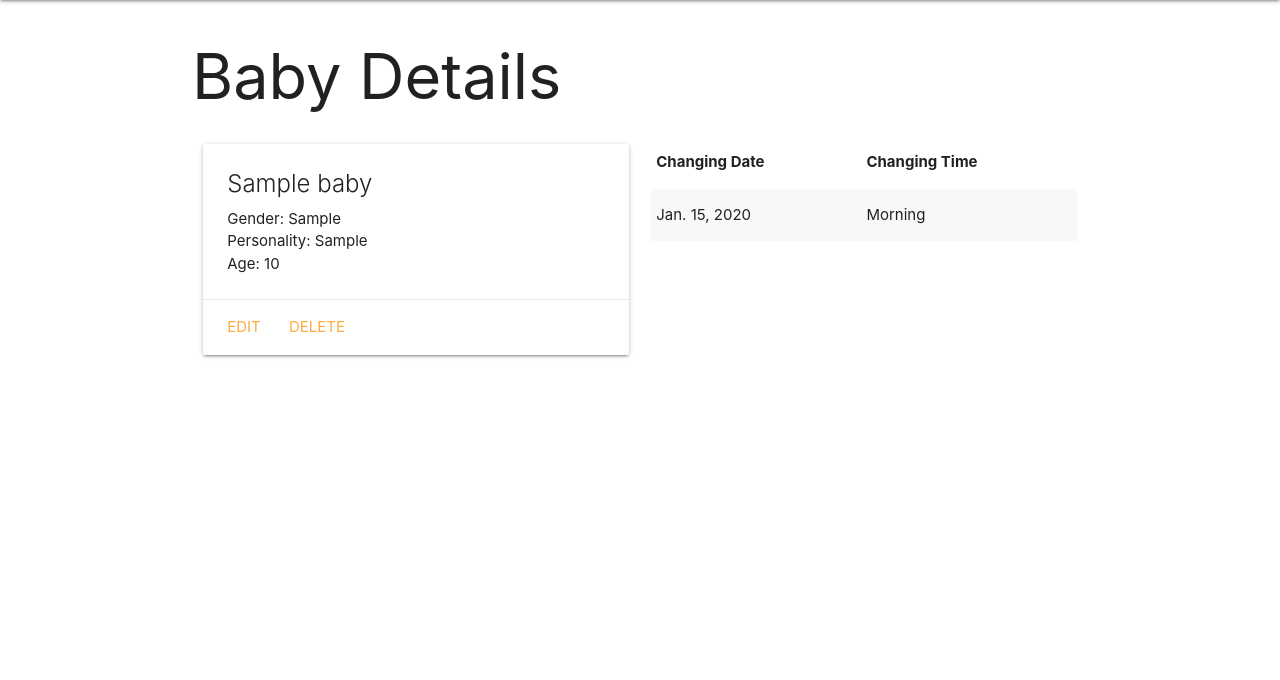
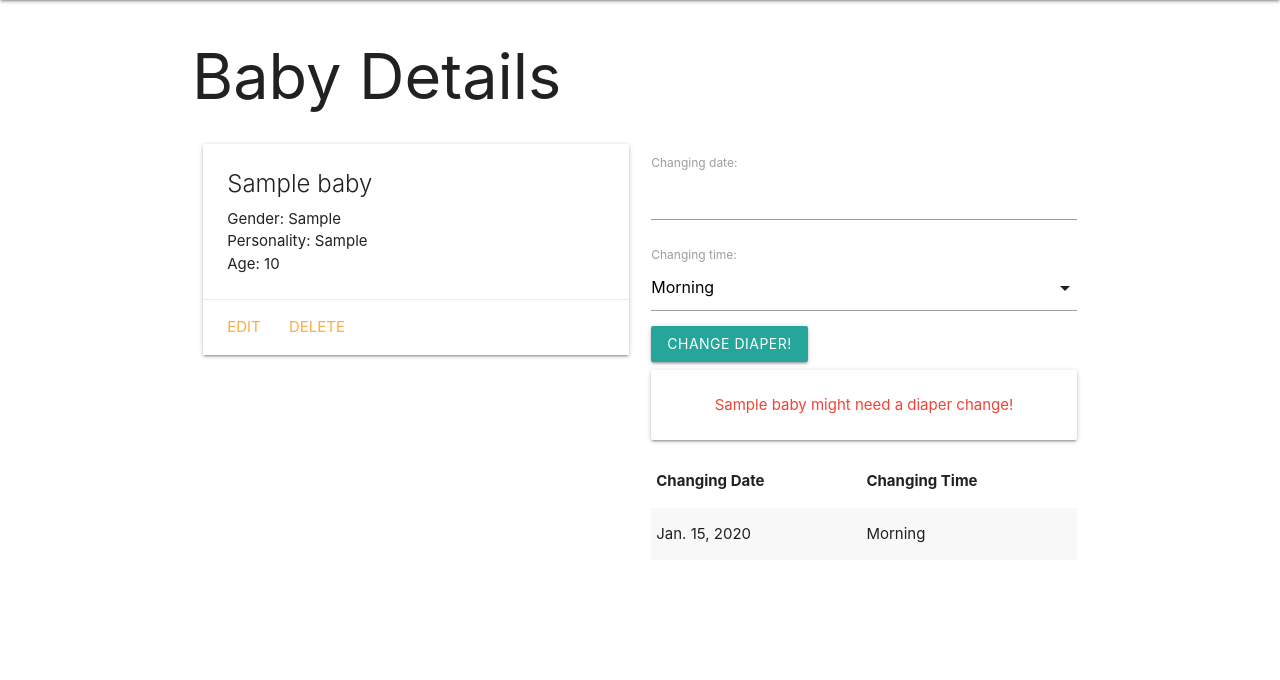
Before and after one commit to mimi3403/Baby-Tracker, a Django app: page /babies/1/ in a window 1280 px wide. Shown: the part 64-744 px from the top of the page. Run offline with Django 3.2, Linux system fonts and the light colour scheme; tables that the repository leaves empty hold one stand-in row (values such as "Sample post").

Commit message:
feat: add change diaper

```diff
--- a/main_app/forms.py
+++ b/main_app/forms.py
@@ -1,2 +1,7 @@
-from django.forms import ModelForm
+from django.forms import ModelForm, fields
 from .models import Diaper
+
+class DiaperForm(ModelForm):
+  class Meta:
+    model = Diaper
+    fields = ['date', 'changing_time']
--- a/main_app/models.py
+++ b/main_app/models.py
@@ -1,7 +1,12 @@
 from django.db import models
 from django.urls import reverse
-
+from datetime import date
 # Create your models here.
+CHANGING_TIMES = (
+  ('M', 'Morning'),
+  ('A', 'Afternoon'),
+  ('E', 'Evening'),
+)
 
 class Baby(models.Model):
   name = models.CharField(max_length=100)
@@ -15,6 +20,9 @@ class Baby(models.Model):
   def get_absolute_url(self):
     return reverse('detail', kwargs={'baby_id' : self.id })
 
+  def changed_for_today(self):
+    return self.diaper_set.filter(date=date.today()).count() >= len(CHANGING_TIMES)
+
 class Toy(models.Model):
   name = models.CharField(max_length=100)
 
@@ -25,11 +33,8 @@ class Toy(models.Model):
     return reverse('toys_detail', kwargs={'pk': self.id})
 
 class Diaper(models.Model):
-  CHANGING_TIMES = (
-    ('M', 'Morning'),
-    ('A', 'Afternoon'),
-    ('E', 'Evening'),
-  )
+  class Meta:
+    ordering = ['-date']
 
   date = models.DateField('changing date')
   changing_time = models.CharField(
--- a/main_app/templates/babies/detail.html
+++ b/main_app/templates/babies/detail.html
@@ -22,6 +22,16 @@
     </div>
   </div>
   <div class="col s6">
+    <form action="{% url 'change_diaper' baby.id %}" method="POST">
+      {% csrf_token %}
+      {{ diaper_form.as_p }}
+      <input type="submit" value="Change Diaper!" class="btn">
+    </form>
+    {% if baby.changed_for_today %}
+      <div class="card-panel teal-text center-align">{{baby.name}} is nice and clean!</div>
+    {% else %}
+        <div class="card-panel red-text center-align">{{baby.name}} might need a diaper change!</div>
+    {% endif %}
     <table class="striped">
       <thead>
         <tr>
@@ -41,4 +51,17 @@
   </div>
 </div>
 
+<script>
+  const dateEl = document.getElementById('id_date');
+  const selectEl = document.getElementById('id_changing_time');
+  M.Datepicker.init(dateEl, {
+    format: 'yyyy-mm-dd',
+    default: new Date(),
+    setDefault: true,
+    autoClose: true,
+  });
+
+  M.FormSelect.init(selectEl);
+</script>
+
 {% endblock%}
--- a/main_app/templates/base.html
+++ b/main_app/templates/base.html
@@ -8,6 +8,7 @@
   <meta name="viewport" content="width=device-width, initial-scale=1.0">
   <link rel="stylesheet" href="https://cdnjs.cloudflare.com/ajax/libs/materialize/1.0.0/css/materialize.min.css">
   <link rel="stylesheet" href="{% static 'css/style.css' %}">
+  <script src="https://cdnjs.cloudflare.com/ajax/libs/materialize/1.0.0/js/materialize.min.js"></script>
   <title>Baby Tracker</title>
 </head>
 <body>
--- a/main_app/urls.py
+++ b/main_app/urls.py
@@ -5,6 +5,7 @@ urlpatterns = [
   path('', views.home, name="home"),
   path('about/', views.about, name="about"),
   path('babies/', views.babies_index, name="index"),
+  path('babies/<int:baby_id>/change_diaper/',views.change_diaper, name='change_diaper'),
   path('babies/<int:baby_id>/', views.babies_detail, name="detail"),
   path('babies/create/', views.BabyCreate.as_view(), name="babies_create"),
   path('babies/<int:pk>/update/', views.BabyUpdate.as_view(), name="babies_update"),
@@ -14,4 +15,5 @@ urlpatterns = [
   path('toys/create/', views.ToyCreate.as_view(), name='toys_create'),
   path('toys/<int:pk>/update/', views.ToyUpdate.as_view(), name="toys_update"),
   path('toys/<int:pk>/delete/', views.ToyDelete.as_view(), name="toys_delete"),
+
 ]
--- a/main_app/views.py
+++ b/main_app/views.py
@@ -1,9 +1,10 @@
 from django.views.generic.detail import DetailView
 from django.views.generic.edit import CreateView, UpdateView, DeleteView
 from django.views.generic import ListView, DetailView
-from django.shortcuts import render
+from django.shortcuts import redirect, render
 from django.http import HttpResponse
 from .models import Baby, Toy
+from .forms import DiaperForm
 
 
 # Create your views here.
@@ -17,9 +18,21 @@ def babies_index(request):
   babies = Baby.objects.all().order_by('age')
   return render(request, 'babies/index.html', {'babies' :babies}) # this is a context dictionary.
 
+def change_diaper(request, baby_id):
+  form = DiaperForm(request.POST)
+  if form.is_valid():
+    new_changing = form.save(commit=False)
+    new_changing.baby_id = baby_id
+    new_changing.save()
+  return redirect('detail', baby_id=baby_id)
+
 def babies_detail(request, baby_id):
   baby = Baby.objects.get(id=baby_id)
-  return render(request, 'babies/detail.html', {'baby' : baby})
+  diaper_form = DiaperForm()
+  return render(request, 'babies/detail.html', {
+    'baby' : baby,
+    'diaper_form' : diaper_form
+  })
 
 class BabyCreate(CreateView):
   model = Baby
```
